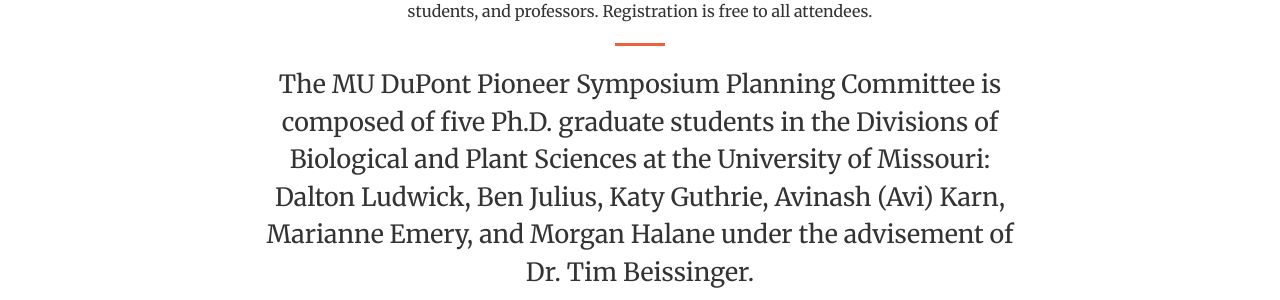
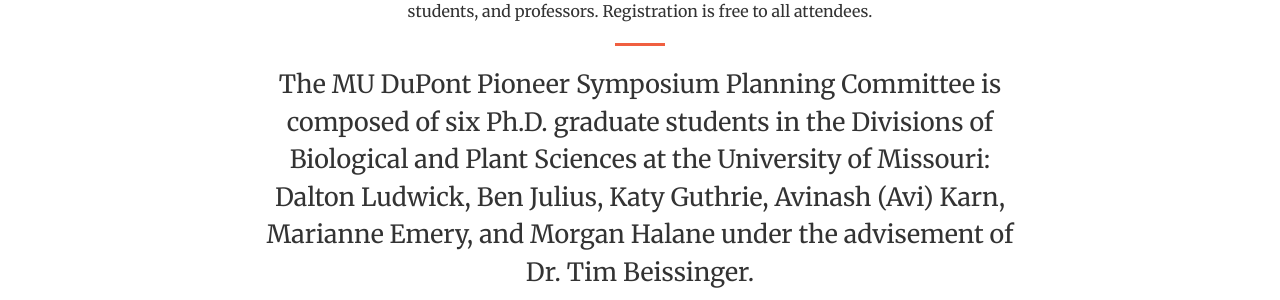
Before and after one commit to mupioneersymposium/mupioneersymposium.github.io, a Jekyll site: the page built from index.html, in a window 1280 px wide and 900 px high, scrolled down 1777 px. Shown: the part 192-492 px from the top of the window. Built offline with Jekyll 4.4.1, drawn with Linux system fonts in a browser that asks for light colours.

Commit message:
Update about-brief.html

```diff
--- a/_includes/about-brief.html
+++ b/_includes/about-brief.html
@@ -9,7 +9,7 @@
 <p>The aim of this symposium is to bring together numerous groups across Mizzou, other universities, and the community with vastly diverse research directed towards a unified goal: improving crops to solve problems facing food and agriculture today. In connection, participants presenting a poster or a talk will  be required to have a section focusing on how their research can be applied to improve tomorrow's crop.</p>
 <p>The symposium welcomes all members of the scientific and surronding comminuties including, but not limited to, undergraduate students, graduate students, post-docs, technicians, high school students, and professors. Registration is free to all attendees. </p>
 <hr>
-                <p style="font-size:25px">The MU DuPont Pioneer Symposium Planning Committee is composed of five Ph.D. graduate students in the Divisions of Biological and Plant Sciences at the University of Missouri: Dalton Ludwick, Ben Julius, Katy Guthrie, Avinash (Avi) Karn, Marianne Emery, and Morgan Halane under the advisement of Dr. Tim Beissinger.</p>
+                <p style="font-size:25px">The MU DuPont Pioneer Symposium Planning Committee is composed of six Ph.D. graduate students in the Divisions of Biological and Plant Sciences at the University of Missouri: Dalton Ludwick, Ben Julius, Katy Guthrie, Avinash (Avi) Karn, Marianne Emery, and Morgan Halane under the advisement of Dr. Tim Beissinger.</p>
                 <p><img src="/img/group.png" style="max-width: 95%;"></p>
             </div>
         </div>
```
